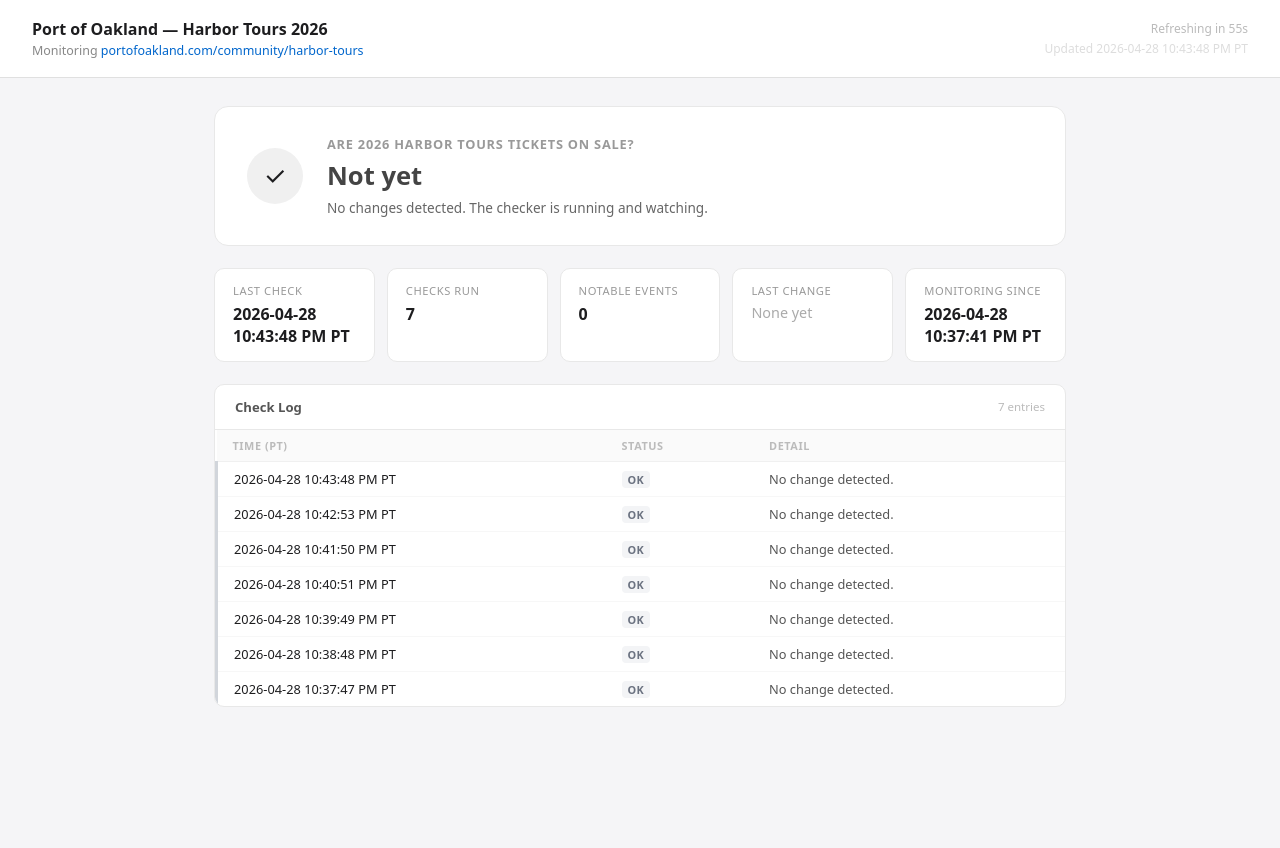
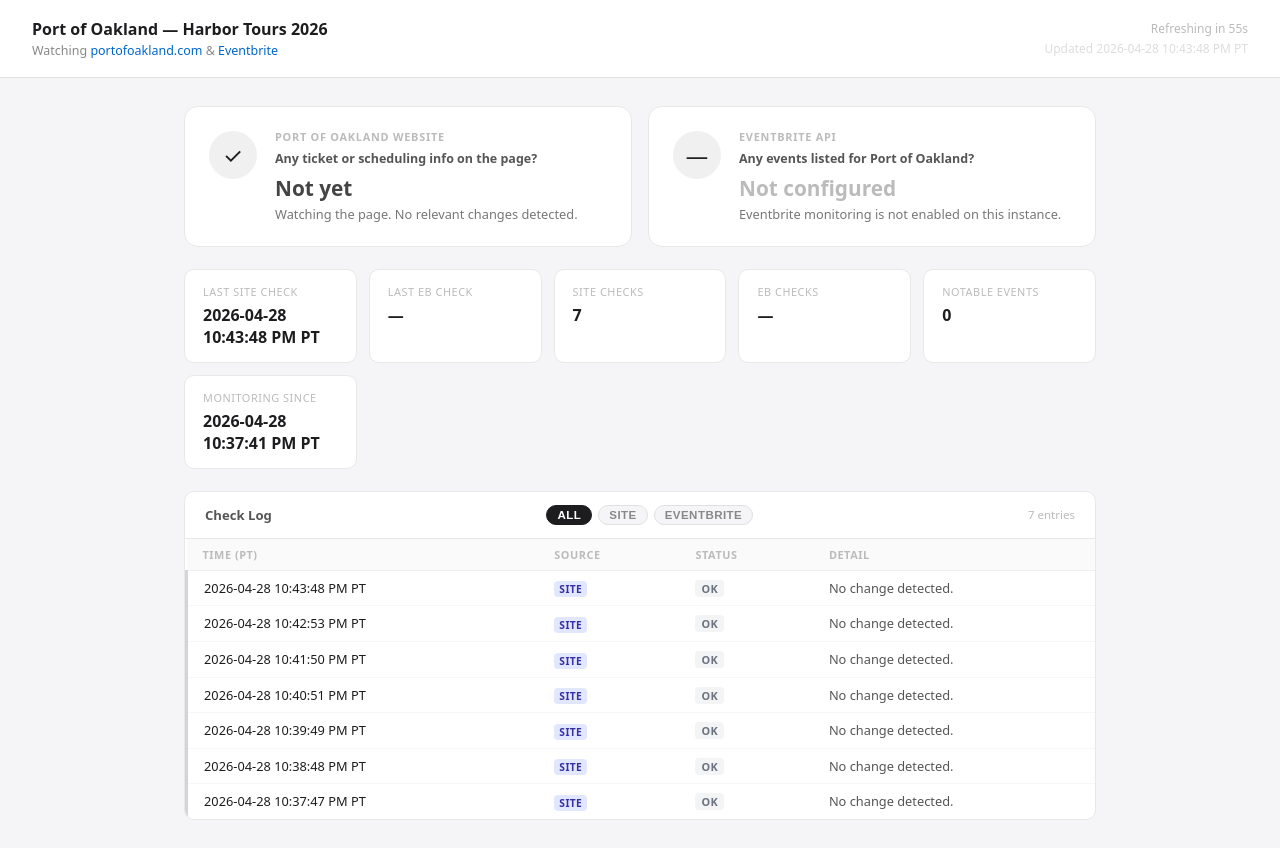
Before and after one commit to sam1vp/sitechecker-status, a plain HTML site: page index.html in a window 1280 px wide. Before the commit the page ends 800 px from the top, so only its background shows below. Drawn offline with Linux system fonts and the light colour scheme.

Commit message:
dashboard: dual-signal Eventbrite + site cards, source-tagged log

```diff
--- a/index.html
+++ b/index.html
@@ -17,20 +17,40 @@
     .header-left .subtitle a { color: #0066cc; text-decoration: none; }
     #refresh-info { font-size: 0.75rem; color: #bbb; text-align: right; line-height: 1.6; }
 
-    .container { max-width: 900px; margin: 0 auto; padding: 28px 24px; }
+    .container { max-width: 960px; margin: 0 auto; padding: 28px 24px; }
 
-    /* ── Main question card ── */
-    .question-card {
-      background: #fff; border-radius: 14px; padding: 28px 32px;
-      margin-bottom: 22px; border: 1px solid #e8e8e8;
-      display: flex; align-items: center; gap: 24px;
+    /* ── Signal cards row ── */
+    .signals-row {
+      display: grid;
+      grid-template-columns: 1fr 1fr;
+      gap: 16px;
+      margin-bottom: 22px;
     }
-    .question-card .q { font-size: 0.8rem; font-weight: 600; text-transform: uppercase; letter-spacing: 0.06em; color: #999; margin-bottom: 8px; }
-    .question-card .answer { font-size: 1.6rem; font-weight: 700; line-height: 1.2; }
-    .question-card .sub { font-size: 0.85rem; color: #666; margin-top: 6px; }
-    .indicator { width: 56px; height: 56px; border-radius: 50%; flex-shrink: 0; display: flex; align-items: center; justify-content: center; font-size: 1.6rem; }
+    @media (max-width: 640px) { .signals-row { grid-template-columns: 1fr; } }
 
-    .status-on_sale       .indicator { background: #d1fae5; }
+    .signal-card {
+      background: #fff; border-radius: 14px; padding: 22px 24px;
+      border: 1px solid #e8e8e8;
+      display: flex; align-items: flex-start; gap: 18px;
+    }
+    .signal-card .source-label {
+      font-size: 0.68rem; font-weight: 700; text-transform: uppercase;
+      letter-spacing: 0.07em; color: #bbb; margin-bottom: 6px;
+    }
+    .signal-card .q {
+      font-size: 0.78rem; font-weight: 600; color: #555; margin-bottom: 8px;
+    }
+    .signal-card .answer { font-size: 1.3rem; font-weight: 700; line-height: 1.25; }
+    .signal-card .sub { font-size: 0.8rem; color: #777; margin-top: 5px; line-height: 1.4; }
+    .signal-card .sub a { color: #0066cc; text-decoration: none; }
+    .indicator {
+      width: 48px; height: 48px; border-radius: 50%; flex-shrink: 0;
+      display: flex; align-items: center; justify-content: center; font-size: 1.4rem;
+      margin-top: 2px;
+    }
+
+    /* Status colour sets */
+    .status-on_sale        .indicator { background: #d1fae5; }
     .status-likely_on_sale .indicator { background: #fef3c7; }
     .status-change_unrelated .indicator { background: #dbeafe; }
     .status-ok             .indicator { background: #f0f0f0; }
@@ -38,6 +58,7 @@
     .status-timeout        .indicator { background: #ffe4e6; }
     .status-selector_error .indicator { background: #fce7f3; }
     .status-loading        .indicator { background: #f0f0f0; }
+    .status-disabled       .indicator { background: #f0f0f0; }
 
     .status-on_sale        .answer { color: #065f46; }
     .status-likely_on_sale .answer { color: #92400e; }
@@ -47,44 +68,68 @@
     .status-timeout        .answer { color: #9f1239; }
     .status-selector_error .answer { color: #9d174d; }
     .status-loading        .answer { color: #aaa; }
+    .status-disabled       .answer { color: #bbb; }
 
     /* ── Stats row ── */
     .stats-grid {
-      display: grid; grid-template-columns: repeat(auto-fit, minmax(160px, 1fr));
+      display: grid; grid-template-columns: repeat(auto-fit, minmax(150px, 1fr));
       gap: 12px; margin-bottom: 22px;
     }
     .stat-card { background: #fff; border-radius: 10px; padding: 14px 18px; border: 1px solid #e8e8e8; }
-    .stat-label { font-size: 0.7rem; color: #999; text-transform: uppercase; letter-spacing: 0.05em; margin-bottom: 5px; }
+    .stat-label { font-size: 0.68rem; color: #bbb; text-transform: uppercase; letter-spacing: 0.05em; margin-bottom: 5px; }
     .stat-value { font-size: 1rem; font-weight: 600; }
-    .stat-value.none { color: #aaa; font-weight: 400; font-size: 0.9rem; }
+    .stat-value.none { color: #aaa; font-weight: 400; font-size: 0.88rem; }
     .stat-value.positive { color: #065f46; }
 
     /* ── Log table ── */
     .log-card { background: #fff; border-radius: 10px; border: 1px solid #e8e8e8; overflow: hidden; }
-    .log-header { padding: 13px 20px; border-bottom: 1px solid #e8e8e8; display: flex; align-items: center; justify-content: space-between; }
+    .log-header {
+      padding: 13px 20px; border-bottom: 1px solid #e8e8e8;
+      display: flex; align-items: center; justify-content: space-between; gap: 12px; flex-wrap: wrap;
+    }
     .log-header h2 { font-size: 0.82rem; font-weight: 600; color: #555; }
+    .log-tabs { display: flex; gap: 6px; }
+    .tab-btn {
+      font-size: 0.72rem; font-weight: 600; padding: 3px 10px; border-radius: 99px;
+      border: 1px solid #e0e0e0; background: #f5f5f7; color: #888; cursor: pointer;
+      text-transform: uppercase; letter-spacing: 0.04em;
+    }
+    .tab-btn.active { background: #1d1d1f; color: #fff; border-color: #1d1d1f; }
     .log-count { font-size: 0.72rem; color: #bbb; }
     table { width: 100%; border-collapse: collapse; font-size: 0.8rem; }
     th { text-align: left; padding: 8px 16px; font-size: 0.68rem; text-transform: uppercase; letter-spacing: 0.05em; color: #bbb; background: #fafafa; border-bottom: 1px solid #f0f0f0; }
     td { padding: 8px 16px; border-bottom: 1px solid #f7f7f7; vertical-align: top; }
     tr:last-child td { border-bottom: none; }
 
-    tr.row-on_sale td:first-child        { border-left: 3px solid #10b981; }
-    tr.row-likely_on_sale td:first-child  { border-left: 3px solid #f59e0b; }
+    tr.row-on_sale         td:first-child { border-left: 3px solid #10b981; }
+    tr.row-likely_on_sale  td:first-child { border-left: 3px solid #f59e0b; }
     tr.row-change_unrelated td:first-child{ border-left: 3px solid #3b82f6; }
-    tr.row-ok td:first-child              { border-left: 3px solid #d1d5db; }
-    tr.row-error td:first-child           { border-left: 3px solid #ef4444; }
-    tr.row-timeout td:first-child         { border-left: 3px solid #f43f5e; }
-    tr.row-selector_error td:first-child  { border-left: 3px solid #ec4899; }
+    tr.row-ok              td:first-child { border-left: 3px solid #d1d5db; }
+    tr.row-error           td:first-child { border-left: 3px solid #ef4444; }
+    tr.row-timeout         td:first-child { border-left: 3px solid #f43f5e; }
+    tr.row-selector_error  td:first-child { border-left: 3px solid #ec4899; }
 
-    .badge { display: inline-block; border-radius: 4px; padding: 1px 6px; font-size: 0.68rem; font-weight: 700; text-transform: uppercase; letter-spacing: 0.04em; white-space: nowrap; }
-    .badge-on_sale         { background: #d1fae5; color: #065f46; }
-    .badge-likely_on_sale  { background: #fef3c7; color: #92400e; }
-    .badge-change_unrelated{ background: #dbeafe; color: #1e40af; }
-    .badge-ok              { background: #f3f4f6; color: #6b7280; }
-    .badge-error           { background: #fee2e2; color: #991b1b; }
-    .badge-timeout         { background: #ffe4e6; color: #9f1239; }
-    .badge-selector_error  { background: #fce7f3; color: #9d174d; }
+    .badge {
+      display: inline-block; border-radius: 4px; padding: 1px 6px;
+      font-size: 0.68rem; font-weight: 700; text-transform: uppercase;
+      letter-spacing: 0.04em; white-space: nowrap;
+    }
+    .badge-on_sale          { background: #d1fae5; color: #065f46; }
+    .badge-likely_on_sale   { background: #fef3c7; color: #92400e; }
+    .badge-change_unrelated { background: #dbeafe; color: #1e40af; }
+    .badge-ok               { background: #f3f4f6; color: #6b7280; }
+    .badge-error            { background: #fee2e2; color: #991b1b; }
+    .badge-timeout          { background: #ffe4e6; color: #9f1239; }
+    .badge-selector_error   { background: #fce7f3; color: #9d174d; }
+
+    .src-pill {
+      display: inline-block; border-radius: 4px; padding: 1px 5px;
+      font-size: 0.64rem; font-weight: 700; text-transform: uppercase;
+      letter-spacing: 0.04em; white-space: nowrap; margin-right: 5px;
+      vertical-align: middle;
+    }
+    .src-site       { background: #e0e7ff; color: #3730a3; }
+    .src-eventbrite { background: #fde8d0; color: #9a3412; }
 
     .note { color: #555; }
     .signals { margin-top: 3px; font-size: 0.72rem; color: #888; font-style: italic; }
@@ -97,7 +142,8 @@
   <div class="header-left">
     <h1>Port of Oakland — Harbor Tours 2026</h1>
     <div class="subtitle">
-      Monitoring <a href="https://www.portofoakland.com/community/harbor-tours" target="_blank">portofoakland.com/community/harbor-tours</a>
+      Watching <a href="https://www.portofoakland.com/community/harbor-tours" target="_blank">portofoakland.com</a>
+      &amp; <a href="https://www.eventbrite.com/o/port-of-oakland-8037753160" target="_blank">Eventbrite</a>
     </div>
   </div>
   <div id="refresh-info">
@@ -108,22 +154,40 @@
 
 <div class="container">
 
-  <!-- Main question -->
-  <div class="question-card status-loading" id="question-card">
-    <div class="indicator" id="indicator">⏳</div>
-    <div>
-      <div class="q">Are 2026 Harbor Tours tickets on sale?</div>
-      <div class="answer" id="answer">Loading…</div>
-      <div class="sub" id="sub"></div>
+  <!-- Two signal cards -->
+  <div class="signals-row">
+
+    <!-- Website signal -->
+    <div class="signal-card status-loading" id="site-card">
+      <div class="indicator" id="site-icon">⏳</div>
+      <div style="flex:1; min-width:0">
+        <div class="source-label">Port of Oakland Website</div>
+        <div class="q">Any ticket or scheduling info on the page?</div>
+        <div class="answer" id="site-answer">Loading…</div>
+        <div class="sub" id="site-sub"></div>
       </div>
+    </div>
+
+    <!-- Eventbrite signal -->
+    <div class="signal-card status-loading" id="eb-card">
+      <div class="indicator" id="eb-icon">⏳</div>
+      <div style="flex:1; min-width:0">
+        <div class="source-label">Eventbrite API</div>
+        <div class="q">Any events listed for Port of Oakland?</div>
+        <div class="answer" id="eb-answer">Loading…</div>
+        <div class="sub" id="eb-sub"></div>
+      </div>
+    </div>
+
   </div>
 
   <!-- Stats -->
   <div class="stats-grid">
-    <div class="stat-card"><div class="stat-label">Last Check</div><div class="stat-value" id="stat-last-check">—</div></div>
-    <div class="stat-card"><div class="stat-label">Checks Run</div><div class="stat-value" id="stat-total">—</div></div>
+    <div class="stat-card"><div class="stat-label">Last Site Check</div><div class="stat-value" id="stat-last-check">—</div></div>
+    <div class="stat-card"><div class="stat-label">Last EB Check</div><div class="stat-value" id="stat-eb-check">—</div></div>
+    <div class="stat-card"><div class="stat-label">Site Checks</div><div class="stat-value" id="stat-total">—</div></div>
+    <div class="stat-card"><div class="stat-label">EB Checks</div><div class="stat-value" id="stat-eb-total">—</div></div>
     <div class="stat-card"><div class="stat-label">Notable Events</div><div class="stat-value" id="stat-events">—</div></div>
-    <div class="stat-card"><div class="stat-label">Last Change</div><div class="stat-value" id="stat-last-change">—</div></div>
     <div class="stat-card"><div class="stat-label">Monitoring Since</div><div class="stat-value" id="stat-uptime">—</div></div>
   </div>
 
@@ -131,88 +195,139 @@
   <div class="log-card">
     <div class="log-header">
       <h2>Check Log</h2>
+      <div class="log-tabs">
+        <button class="tab-btn active" id="tab-all"  onclick="setTab('all')">All</button>
+        <button class="tab-btn"        id="tab-site" onclick="setTab('site')">Site</button>
+        <button class="tab-btn"        id="tab-eb"   onclick="setTab('eb')">Eventbrite</button>
+      </div>
       <span class="log-count" id="log-count"></span>
     </div>
     <table>
-      <thead><tr><th>Time (PT)</th><th>Status</th><th>Detail</th></tr></thead>
-      <tbody id="log-body"><tr><td colspan="3" class="empty">Loading…</td></tr></tbody>
+      <thead><tr><th>Time (PT)</th><th>Source</th><th>Status</th><th>Detail</th></tr></thead>
+      <tbody id="log-body"><tr><td colspan="4" class="empty">Loading…</td></tr></tbody>
     </table>
   </div>
 
 </div>
 
 <script>
-  const ANSWERS = {
-    on_sale:          ['🎉 Yes — tickets are on sale!',   'An Eventbrite link has appeared. Go buy tickets now.'],
-    likely_on_sale:   ['⚠️ Probably — check now',         'Strong signals detected. Scheduling or registration info may be available.'],
-    change_unrelated: ['🔵 Unclear — page changed',       'Something changed on the page, but no ticket-sale signals were detected.'],
-    ok:               ['Not yet',                          'No changes detected. The checker is running and watching.'],
-    error:            ['Unknown — check error',            'An error occurred on the last check. See log for details.'],
-    timeout:          ['Unknown — network timeout',        'The last check timed out. Retrying automatically.'],
-    selector_error:   ['Unknown — page structure changed', 'The page layout may have changed. Manual inspection needed.'],
-    loading:          ['Loading…',                         ''],
+  // ── Copy ──────────────────────────────────────────────────────────────────
+
+  const SITE_ANSWERS = {
+    on_sale:          ['🎉 Yes — Eventbrite link appeared!', 'Tickets are very likely on sale. Check the Port of Oakland page now.'],
+    likely_on_sale:   ['⚠️ Probably — strong signals',       'Scheduling or registration language appeared. Check now.'],
+    change_unrelated: ['🔵 Not yet — page changed',          'Something changed on the page but no ticket-sale signals detected.'],
+    ok:               ['Not yet',                            'Watching the page. No relevant changes detected.'],
+    error:            ['Unknown — check error',              'An error occurred on the last check.'],
+    timeout:          ['Unknown — timeout',                  'The last check timed out. Retrying automatically.'],
+    selector_error:   ['Unknown — layout changed',           'Page structure may have changed. Manual check recommended.'],
+    loading:          ['Loading…', ''],
+  };
+
+  const EB_ANSWERS = {
+    on_sale:          ['🎉 Yes — events are live!',     'Port of Oakland has future events on Eventbrite. See log for links.'],
+    likely_on_sale:   ['⚠️ Possibly',                    'Eventbrite count changed — check organizer page.'],
+    change_unrelated: ['🔵 Count changed',               'Future event count changed but not from zero.'],
+    ok:               ['Not yet',                        'Watching Eventbrite. No future events listed yet.'],
+    error:            ['Unknown — API error',            'An error occurred fetching the Eventbrite organizer profile.'],
+    loading:          ['Loading…', ''],
+    disabled:         ['Not configured', 'Eventbrite monitoring is not enabled on this instance.'],
   };
 
   const ICONS = {
     on_sale: '🎉', likely_on_sale: '⚠️', change_unrelated: '🔵',
-    ok: '✓', error: '✗', timeout: '⏱', selector_error: '⚙', loading: '⏳',
+    ok: '✓', error: '✗', timeout: '⏱', selector_error: '⚙', loading: '⏳', disabled: '—',
   };
 
-  function render(data) {
-    const status = data.status || 'ok';
-    const [answer, sub] = ANSWERS[status] || ANSWERS.ok;
+  // ── State ─────────────────────────────────────────────────────────────────
 
-    const card = document.getElementById('question-card');
-    card.className = `question-card status-${status}`;
-    document.getElementById('indicator').textContent = ICONS[status] || '?';
-    document.getElementById('answer').textContent = answer;
-    document.getElementById('sub').textContent = sub;
+  let allLog = [];
+  let activeTab = 'all';
 
-    document.getElementById('last-updated').textContent = 'Updated ' + (data.last_updated || '—');
-    document.getElementById('stat-last-check').textContent = data.last_check || '—';
-    document.getElementById('stat-total').textContent = (data.stats?.total_checks ?? '—').toLocaleString();
-    document.getElementById('stat-uptime').textContent = data.stats?.uptime_start || '—';
+  function setTab(tab) {
+    activeTab = tab;
+    ['all','site','eb'].forEach(t => {
+      document.getElementById('tab-' + t).classList.toggle('active', t === tab);
+    });
+    renderLog();
+  }
 
-    const log = data.recent_log || [];
-    const events = log.filter(e => e.result !== 'ok' && !['error','timeout','selector_error'].includes(e.result));
-    document.getElementById('stat-events').textContent = events.length || '0';
+  // ── Render ────────────────────────────────────────────────────────────────
 
-    const lastChange = data.last_change;
-    const lcEl = document.getElementById('stat-last-change');
-    if (lastChange) {
-      lcEl.textContent = lastChange;
-      lcEl.className = 'stat-value positive';
-    } else {
-      lcEl.textContent = 'None yet';
-      lcEl.className = 'stat-value none';
+  function setCard(id, iconId, answerId, subId, status, answers) {
+    const card = document.getElementById(id);
+    card.className = `signal-card status-${status}`;
+    document.getElementById(iconId).textContent = ICONS[status] || '?';
+    const [answer, sub] = answers[status] || answers.ok || ['—', ''];
+    document.getElementById(answerId).textContent = answer;
+    document.getElementById(subId).textContent   = sub;
   }
+
+  function renderLog() {
+    const log = activeTab === 'site' ? allLog.filter(e => e.source !== 'eventbrite')
+              : activeTab === 'eb'   ? allLog.filter(e => e.source === 'eventbrite')
+              : allLog;
 
     document.getElementById('log-count').textContent = log.length ? `${log.length} entries` : '';
 
     const tbody = document.getElementById('log-body');
     if (!log.length) {
-      tbody.innerHTML = '<tr><td colspan="3" class="empty">No checks recorded yet.</td></tr>';
-    } else {
+      tbody.innerHTML = `<tr><td colspan="4" class="empty">No entries yet.</td></tr>`;
+      return;
+    }
     tbody.innerHTML = log.map(e => {
-        const signalHtml = e.signals?.length
+      const srcClass = e.source === 'eventbrite' ? 'src-eventbrite' : 'src-site';
+      const srcLabel = e.source === 'eventbrite' ? 'Eventbrite' : 'Site';
+      const sigHtml  = e.signals?.length
         ? `<div class="signals">Signals: ${e.signals.join(' · ')}</div>` : '';
       return `
         <tr class="row-${e.result}">
           <td style="white-space:nowrap">${e.time || ''}</td>
-            <td><span class="badge badge-${e.result}">${e.result.replace(/_/g,' ')}</span></td>
-            <td class="note">${e.note || ''}${signalHtml}</td>
+          <td><span class="src-pill ${srcClass}">${srcLabel}</span></td>
+          <td><span class="badge badge-${e.result}">${(e.result||'').replace(/_/g,' ')}</span></td>
+          <td class="note">${e.note || ''}${sigHtml}</td>
         </tr>`;
     }).join('');
   }
+
+  function render(data) {
+    // Site card
+    const siteStatus = data.site_status || data.status || 'ok';
+    setCard('site-card','site-icon','site-answer','site-sub', siteStatus, SITE_ANSWERS);
+
+    // Eventbrite card
+    const ebStatus = data.eb_status == null ? 'disabled' : (data.eb_status || 'ok');
+    setCard('eb-card','eb-icon','eb-answer','eb-sub', ebStatus, EB_ANSWERS);
+
+    // Header timestamp
+    document.getElementById('last-updated').textContent = 'Updated ' + (data.last_updated || '—');
+
+    // Stats
+    document.getElementById('stat-last-check').textContent  = data.last_check     || '—';
+    document.getElementById('stat-eb-check').textContent    = data.eb_last_check  || '—';
+    document.getElementById('stat-total').textContent       = (data.stats?.total_checks ?? '—').toLocaleString();
+    document.getElementById('stat-eb-total').textContent    = (data.stats?.eb_checks    ?? '—').toLocaleString();
+    document.getElementById('stat-uptime').textContent      = data.stats?.uptime_start  || '—';
+
+    const notable = (data.recent_log || []).filter(e =>
+      !['ok','error','timeout','selector_error'].includes(e.result)
+    );
+    document.getElementById('stat-events').textContent = notable.length || '0';
+
+    // Log
+    allLog = data.recent_log || [];
+    renderLog();
   }
+
+  // ── Fetch & refresh ───────────────────────────────────────────────────────
 
   function load() {
     fetch('status.json?t=' + Date.now())
       .then(r => r.json())
       .then(render)
       .catch(() => {
-        document.getElementById('question-card').className = 'question-card status-loading';
-        document.getElementById('answer').textContent = 'Waiting for first check…';
+        document.getElementById('site-answer').textContent = 'Waiting for first check…';
+        document.getElementById('eb-answer').textContent   = '—';
       });
   }
 
```
Lines whose indentation alone changed are shown as unchanged.
